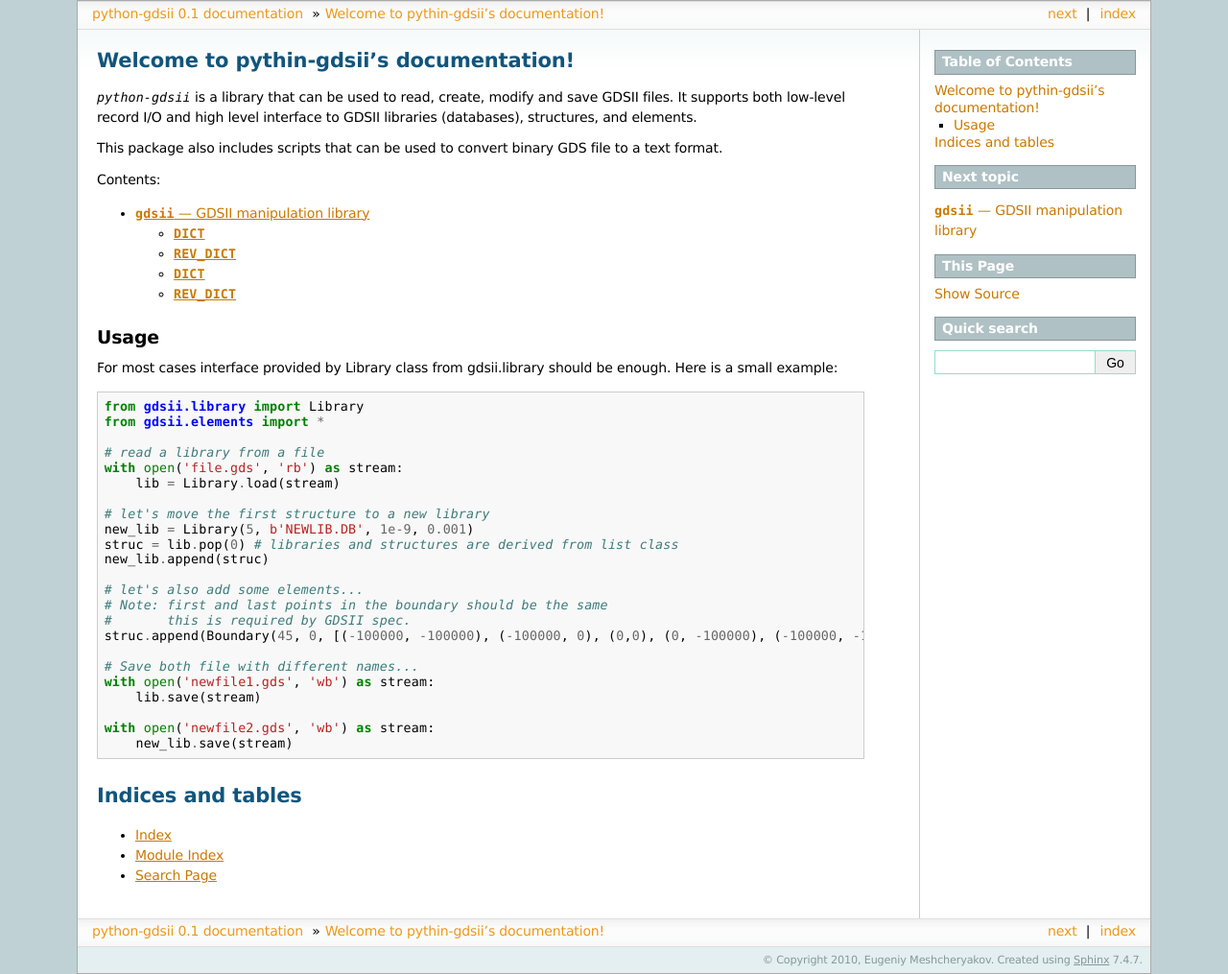
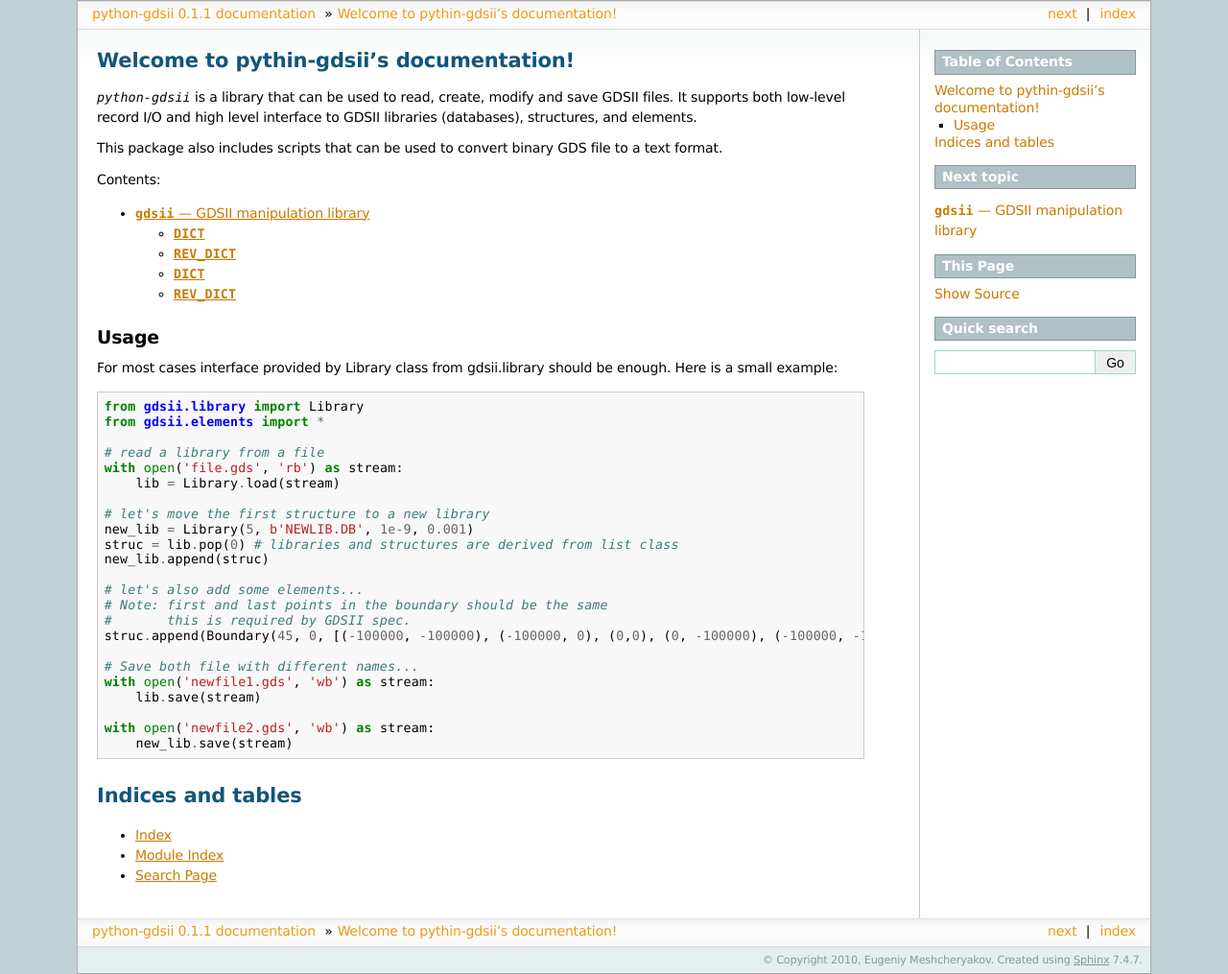
Before and after one commit to eugmes/python-gdsii, a Sphinx documentation site: the page built from doc/index.rst, in a window 1280 px wide. Shown: the whole page at 96% size. Built offline with Sphinx 7.4.7, drawn with Linux system fonts in a browser that asks for light colours.

Commit message:
Version 0.1.1
Adds encoding declarations to scripts, otherwise they cannot be
executed with python 2.6.

```diff
--- a/doc/conf.py
+++ b/doc/conf.py
@@ -45,9 +45,9 @@ copyright = u'2010, Eugeniy Meshcheryakov'
 # built documents.
 #
 # The short X.Y version.
-version = '0.1'
+version = '0.1.1'
 # The full version, including alpha/beta/rc tags.
-release = '0.1'
+release = '0.1.1'
 
 # The language for content autogenerated by Sphinx. Refer to documentation
 # for a list of supported languages.
--- a/setup.py
+++ b/setup.py
@@ -11,7 +11,7 @@ to a text format.
 
 setup(
     name = 'python-gdsii',
-    version = '0.1',
+    version = '0.1.1',
     description = 'GDSII manipulation libaray',
     long_description = long_desc,
     author = 'Eugeniy Meshcheryakov',
```
